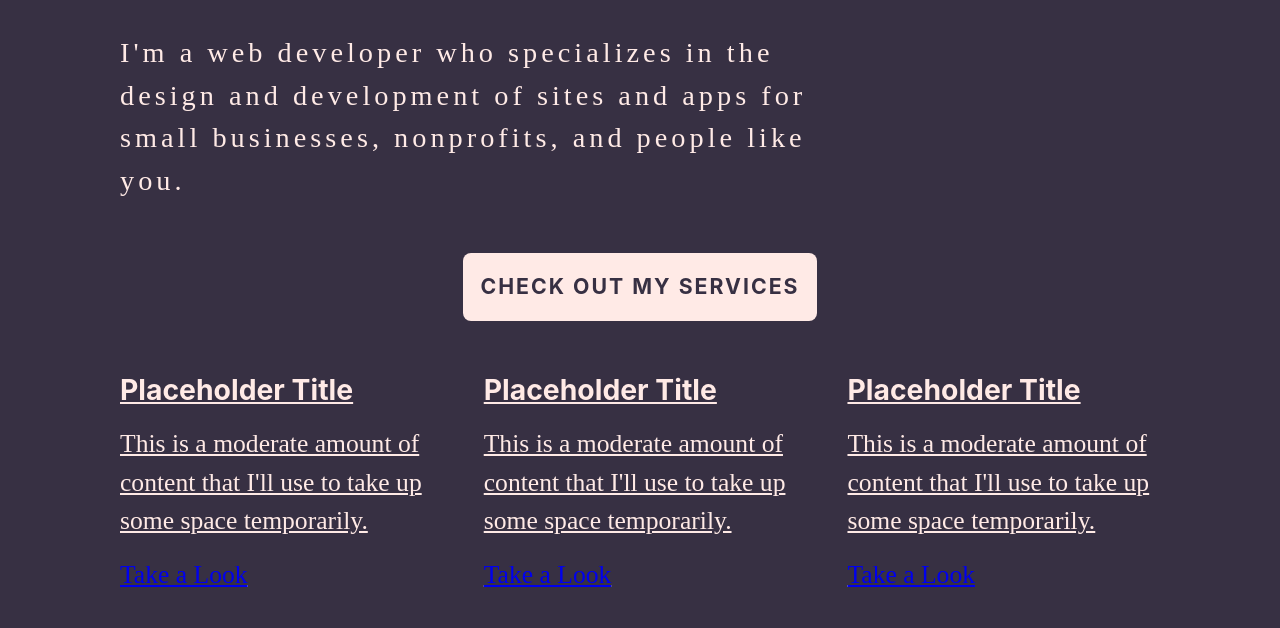
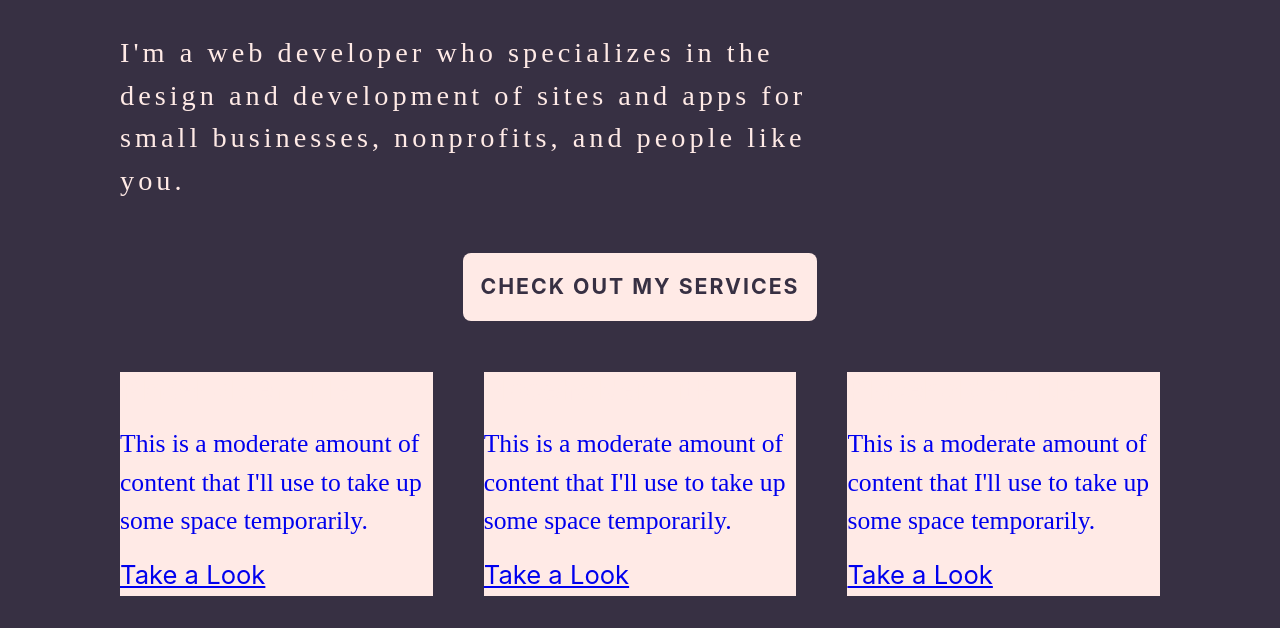
Before and after one commit to nemo-omen/jeffcaldwell.dev, a Svelte app: page / in a window 1280 px wide. Shown: the part 438-1066 px from the top of the page. Built offline with nearby package versions, Linux system fonts and the light colour scheme; a web font is replaced by a local one.

Commit message:
Start Cards

```diff
--- a/src/components/Card.svelte
+++ b/src/components/Card.svelte
@@ -6,7 +6,7 @@
   };
 </script>
 
-<a href={card?.link}>
+<a href={card?.link} class="parent-link">
   <article class="card">
     <header>
       <h3>{card?.title}</h3>
@@ -21,10 +21,14 @@
 </a>
 
 <style>
+  .parent-link {
+    text-decoration: none;
+  }
   .card {
     display: flex;
     flex-direction: column;
     justify-content: space-between;
     gap: var(--space-xsmall);
+    background-color: var(--whitish);
   }
 </style>
--- a/src/components/partials/home/WorkSection.svelte
+++ b/src/components/partials/home/WorkSection.svelte
@@ -1,19 +1,30 @@
 <script>
-  // fetch all work posts and list top 3
+  import FlexSwitcher from '../../FlexSwitcher.svelte';
+
+  const cards = [
+  {
+    title: 'Placeholder Title',
+    content: "This is a moderate amount of content that I'll use to take up some space temporarily.",
+    link: '/hire',
+  },
+  {
+    title: 'Placeholder Title',
+    content: "This is a moderate amount of content that I'll use to take up some space temporarily.",
+    link: '/hire',
+  },
+  {
+    title: 'Placeholder Title',
+    content: "This is a moderate amount of content that I'll use to take up some space temporarily.",
+    link: '/hire',
+  },
+  ];
+
 </script>
 
 <section id="work" class="width__body">
-  <!-- <h2 class="title_section">
-    My Work
-  </h2> -->
+  <FlexSwitcher {cards}/>
 </section>
 
 <style>
-  #work {
-    display: flex;
-    flex-direction: column;
-    justify-content: flex-start;
-    align-items: center;
-    margin-inline: auto;
-  }
+
 </style>
--- a/src/routes/index.svelte
+++ b/src/routes/index.svelte
@@ -1,29 +1,9 @@
 <script>
     import Intro from '../components/partials/home/IntroSection.svelte';
     import WorkSection from '../components/partials/home/WorkSection.svelte';
-    import FlexSwitcher from '../components/FlexSwitcher.svelte';
-
-    const cards = [
-    {
-      title: 'Placeholder Title',
-      content: "This is a moderate amount of content that I'll use to take up some space temporarily.",
-      link: '/hire',
-    },
-    {
-      title: 'Placeholder Title',
-      content: "This is a moderate amount of content that I'll use to take up some space temporarily.",
-      link: '/hire',
-    },
-    {
-      title: 'Placeholder Title',
-      content: "This is a moderate amount of content that I'll use to take up some space temporarily.",
-      link: '/hire',
-    },
-  ];
 
 </script>
 <section>
   <Intro />
   <WorkSection />
-  <FlexSwitcher {cards}/>
 </section>
--- a/src/style/app.scss
+++ b/src/style/app.scss
@@ -299,3 +299,7 @@ h3 {
 .space_small__inner_bottom {
   padding-bottom: var(--space-small);
 }
+
+.button {
+  font-family: var(--sans);
+}
```
